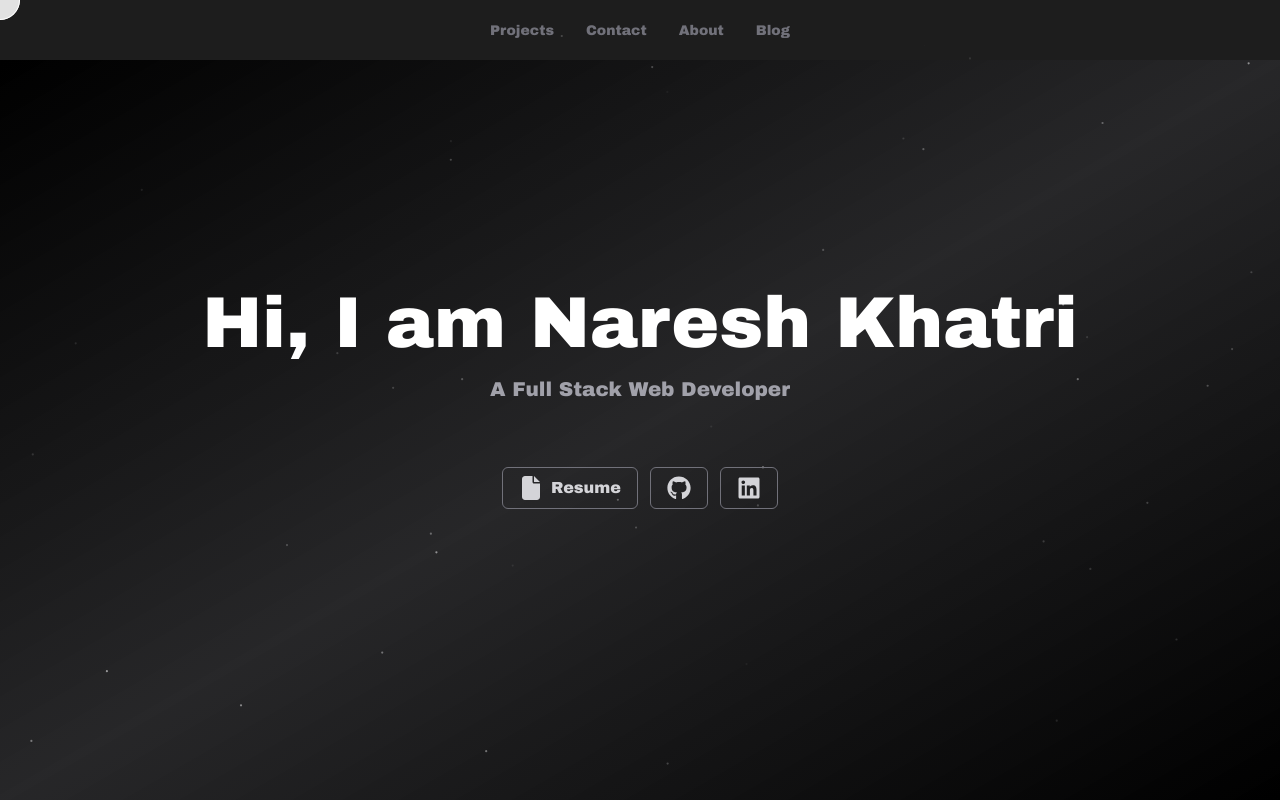
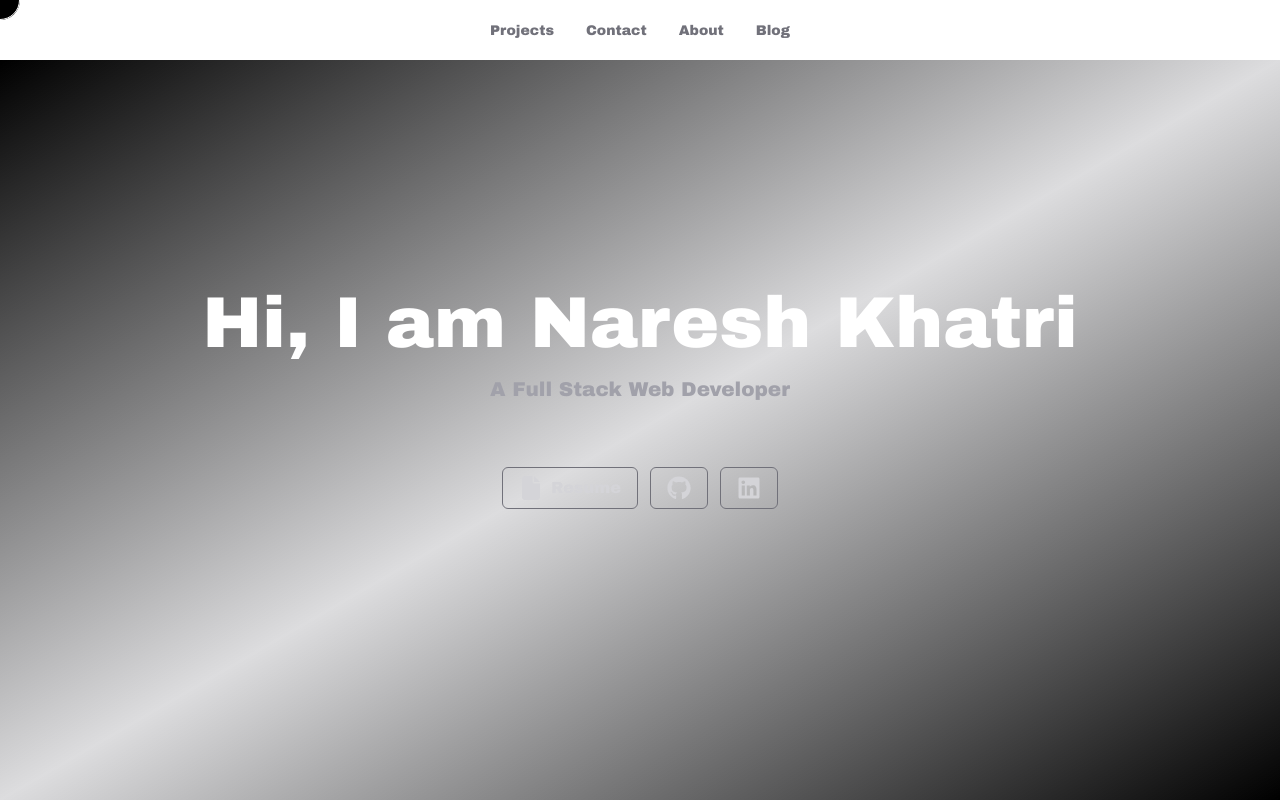
Before and after one commit to Adityakumar747/portfolio, a Next.js app: page / in a window 1280 px wide. Built offline with nearby package versions, Linux system fonts and the light colour scheme.

Commit message:
feat: setup shadcn and aceternity

```diff
--- a/src/app/globals.css
+++ b/src/app/globals.css
@@ -2,44 +2,68 @@
 @tailwind components;
 @tailwind utilities;
 
-* {
-  box-sizing: border-box;
-}
+@layer base {
+  :root {
+    --background: 0 0% 100%;
+    --foreground: 222.2 84% 4.9%;
+    --card: 0 0% 100%;
+    --card-foreground: 222.2 84% 4.9%;
+    --popover: 0 0% 100%;
+    --popover-foreground: 222.2 84% 4.9%;
+    --primary: 222.2 47.4% 11.2%;
+    --primary-foreground: 210 40% 98%;
+    --secondary: 210 40% 96.1%;
+    --secondary-foreground: 222.2 47.4% 11.2%;
+    --muted: 210 40% 96.1%;
+    --muted-foreground: 215.4 16.3% 46.9%;
+    --accent: 210 40% 96.1%;
+    --accent-foreground: 222.2 47.4% 11.2%;
+    --destructive: 0 84.2% 60.2%;
+    --destructive-foreground: 210 40% 98%;
+    --border: 214.3 31.8% 91.4%;
+    --input: 214.3 31.8% 91.4%;
+    --ring: 222.2 84% 4.9%;
+    --radius: 0.5rem;
+    --chart-1: 12 76% 61%;
+    --chart-2: 173 58% 39%;
+    --chart-3: 197 37% 24%;
+    --chart-4: 43 74% 66%;
+    --chart-5: 27 87% 67%;
+  }
 
-:root {
-  --foreground-rgb: 0, 0, 0;
-  --background-start-rgb: 214, 219, 220;
-  --background-end-rgb: 255, 255, 255;
-}
-
-@media (prefers-color-scheme: dark) {
-  :root {
-    --foreground-rgb: 255, 255, 255;
-    --background-start-rgb: 0, 0, 0;
-    --background-end-rgb: 0, 0, 0;
+  .dark {
+    --background: 222.2 84% 4.9%;
+    --foreground: 210 40% 98%;
+    --card: 222.2 84% 4.9%;
+    --card-foreground: 210 40% 98%;
+    --popover: 222.2 84% 4.9%;
+    --popover-foreground: 210 40% 98%;
+    --primary: 210 40% 98%;
+    --primary-foreground: 222.2 47.4% 11.2%;
+    --secondary: 217.2 32.6% 17.5%;
+    --secondary-foreground: 210 40% 98%;
+    --muted: 217.2 32.6% 17.5%;
+    --muted-foreground: 215 20.2% 65.1%;
+    --accent: 217.2 32.6% 17.5%;
+    --accent-foreground: 210 40% 98%;
+    --destructive: 0 62.8% 30.6%;
+    --destructive-foreground: 210 40% 98%;
+    --border: 217.2 32.6% 17.5%;
+    --input: 217.2 32.6% 17.5%;
+    --ring: 212.7 26.8% 83.9%;
+    --chart-1: 220 70% 50%;
+    --chart-2: 160 60% 45%;
+    --chart-3: 30 80% 55%;
+    --chart-4: 280 65% 60%;
+    --chart-5: 340 75% 55%;
   }
 }
 
-body {
-  color: rgb(var(--foreground-rgb));
-  background: #1d1d1d;
-  /* background: linear-gradient(
-      to bottom,
-      transparent,
-      rgb(var(--background-end-rgb))
-    )
-    rgb(var(--background-start-rgb)); */
-}
-
-@layer utilities {
-  .text-balance {
-    text-wrap: balance;
+@layer base {
+  * {
+    @apply border-border;
+  }
+  body {
+    @apply bg-background text-foreground;
   }
 }
-
-a {
-  text-decoration: none;
-  color: inherit;
-  margin: 0;
-  padding: 0;
-}
--- /dev/null
+++ b/src/lib/utils.ts
@@ -0,0 +1,6 @@
+import { type ClassValue, clsx } from "clsx"
+import { twMerge } from "tailwind-merge"
+
+export function cn(...inputs: ClassValue[]) {
+  return twMerge(clsx(inputs))
+}
--- a/tailwind.config.ts
+++ b/tailwind.config.ts
@@ -1,20 +1,95 @@
-import type { Config } from "tailwindcss";
+import type { Config } from "tailwindcss"
 
-const config: Config = {
+const {
+  default: flattenColorPalette,
+} = require("tailwindcss/lib/util/flattenColorPalette");
+
+const config = {
+  darkMode: ["class"],
   content: [
-    "./src/pages/**/*.{js,ts,jsx,tsx,mdx}",
-    "./src/components/**/*.{js,ts,jsx,tsx,mdx}",
-    "./src/app/**/*.{js,ts,jsx,tsx,mdx}",
-  ],
+    './pages/**/*.{ts,tsx}',
+    './components/**/*.{ts,tsx}',
+    './app/**/*.{ts,tsx}',
+    './src/**/*.{ts,tsx}',
+	],
+  prefix: "",
   theme: {
+    container: {
+      center: true,
+      padding: "2rem",
+      screens: {
+        "2xl": "1400px",
+      },
+    },
     extend: {
-      backgroundImage: {
-        "gradient-radial": "radial-gradient(var(--tw-gradient-stops))",
-        "gradient-conic":
-          "conic-gradient(from 180deg at 50% 50%, var(--tw-gradient-stops))",
+      colors: {
+        border: "hsl(var(--border))",
+        input: "hsl(var(--input))",
+        ring: "hsl(var(--ring))",
+        background: "hsl(var(--background))",
+        foreground: "hsl(var(--foreground))",
+        primary: {
+          DEFAULT: "hsl(var(--primary))",
+          foreground: "hsl(var(--primary-foreground))",
+        },
+        secondary: {
+          DEFAULT: "hsl(var(--secondary))",
+          foreground: "hsl(var(--secondary-foreground))",
+        },
+        destructive: {
+          DEFAULT: "hsl(var(--destructive))",
+          foreground: "hsl(var(--destructive-foreground))",
+        },
+        muted: {
+          DEFAULT: "hsl(var(--muted))",
+          foreground: "hsl(var(--muted-foreground))",
+        },
+        accent: {
+          DEFAULT: "hsl(var(--accent))",
+          foreground: "hsl(var(--accent-foreground))",
+        },
+        popover: {
+          DEFAULT: "hsl(var(--popover))",
+          foreground: "hsl(var(--popover-foreground))",
+        },
+        card: {
+          DEFAULT: "hsl(var(--card))",
+          foreground: "hsl(var(--card-foreground))",
+        },
+      },
+      borderRadius: {
+        lg: "var(--radius)",
+        md: "calc(var(--radius) - 2px)",
+        sm: "calc(var(--radius) - 4px)",
+      },
+      keyframes: {
+        "accordion-down": {
+          from: { height: "0" },
+          to: { height: "var(--radix-accordion-content-height)" },
+        },
+        "accordion-up": {
+          from: { height: "var(--radix-accordion-content-height)" },
+          to: { height: "0" },
+        },
+      },
+      animation: {
+        "accordion-down": "accordion-down 0.2s ease-out",
+        "accordion-up": "accordion-up 0.2s ease-out",
       },
     },
   },
-  plugins: [],
-};
-export default config;
+  plugins: [require("tailwindcss-animate"), addVariablesForColors],
+} satisfies Config
+
+export default config
+// This plugin adds each Tailwind color as a global CSS variable, e.g. var(--gray-200).
+function addVariablesForColors({ addBase, theme }: any) {
+  let allColors = flattenColorPalette(theme("colors"));
+  let newVars = Object.fromEntries(
+    Object.entries(allColors).map(([key, val]) => [`--${key}`, val])
+  );
+
+  addBase({
+    ":root": newVars,
+  });
+}
```
Also changed, not shown: package.json (+12 -1 lines), components.json (added), 1 other file (tests, documents, lock files or other folders).
